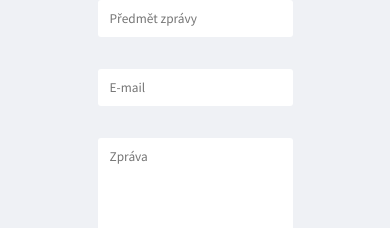
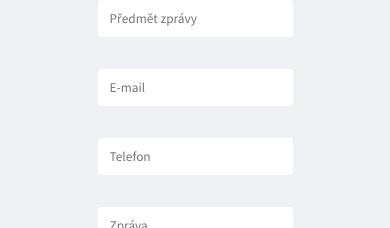
Before and after one commit to kopkaa/tesarstvi-ivel, a Nuxt app: page /kontakt in a window 390 px wide. Shown: the part 817-1045 px from the top of the page. Built offline with nearby package versions, Linux system fonts and the light colour scheme.

Commit message:
added phone

```diff
--- a/pages/kontakt/index.vue
+++ b/pages/kontakt/index.vue
@@ -20,7 +20,8 @@
         <form id="contact-form"  method="POST" netlify="true" class="contact__form" name="Kontakt">
           <input id="name" name="jmeno" type="text" placeholder="Jméno">
           <input id="subject" name="predmet" type="text" placeholder="Předmět zprávy" required>
-          <input id="phone" name="email" type="email" placeholder="E-mail" required>
+          <input id="email" name="email" type="email" placeholder="E-mail" required>
+          <input id="phone" name="phone" type="tel" placeholder="Telefon" required>
           <textarea id="message" name="zprava" placeholder="Zpráva" type="text" required />
           <input type="hidden" name="form-name" value="Kontakt" />
           <button type="submit" id="submit" class="contact-button">Poslat</button>
```
